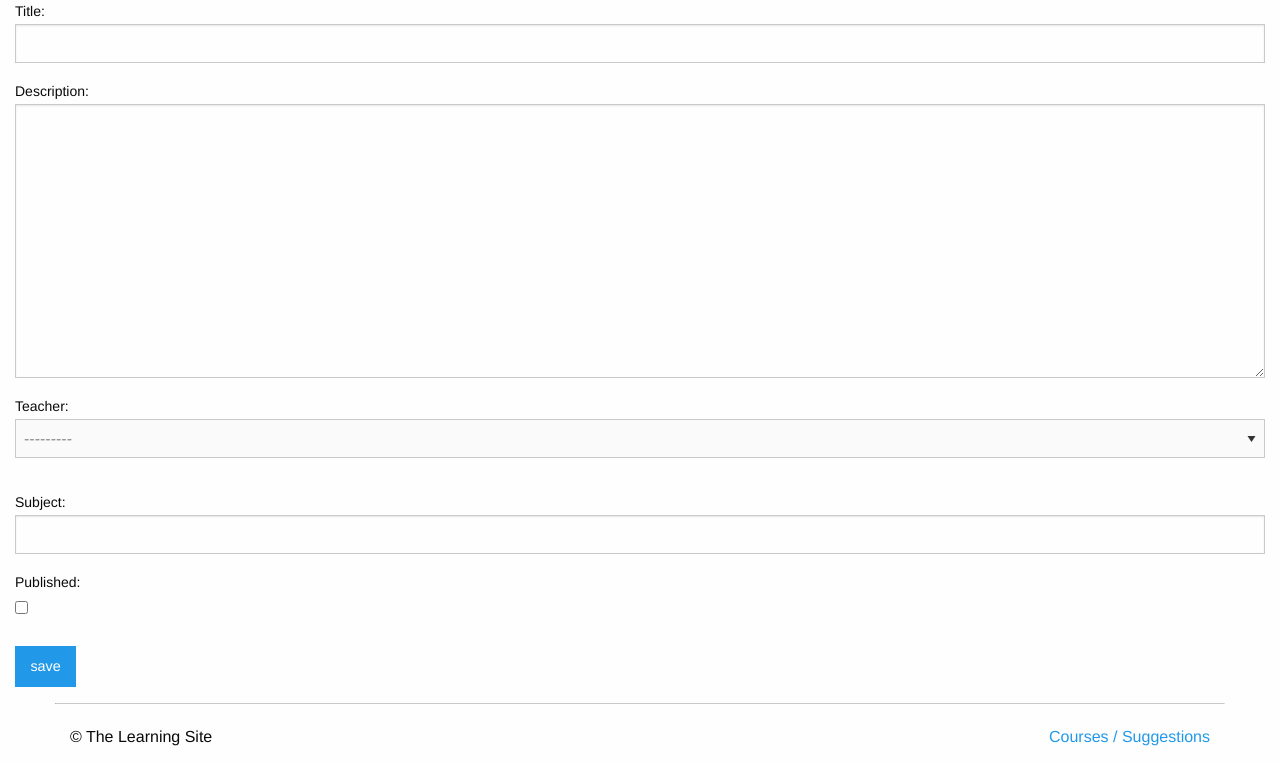
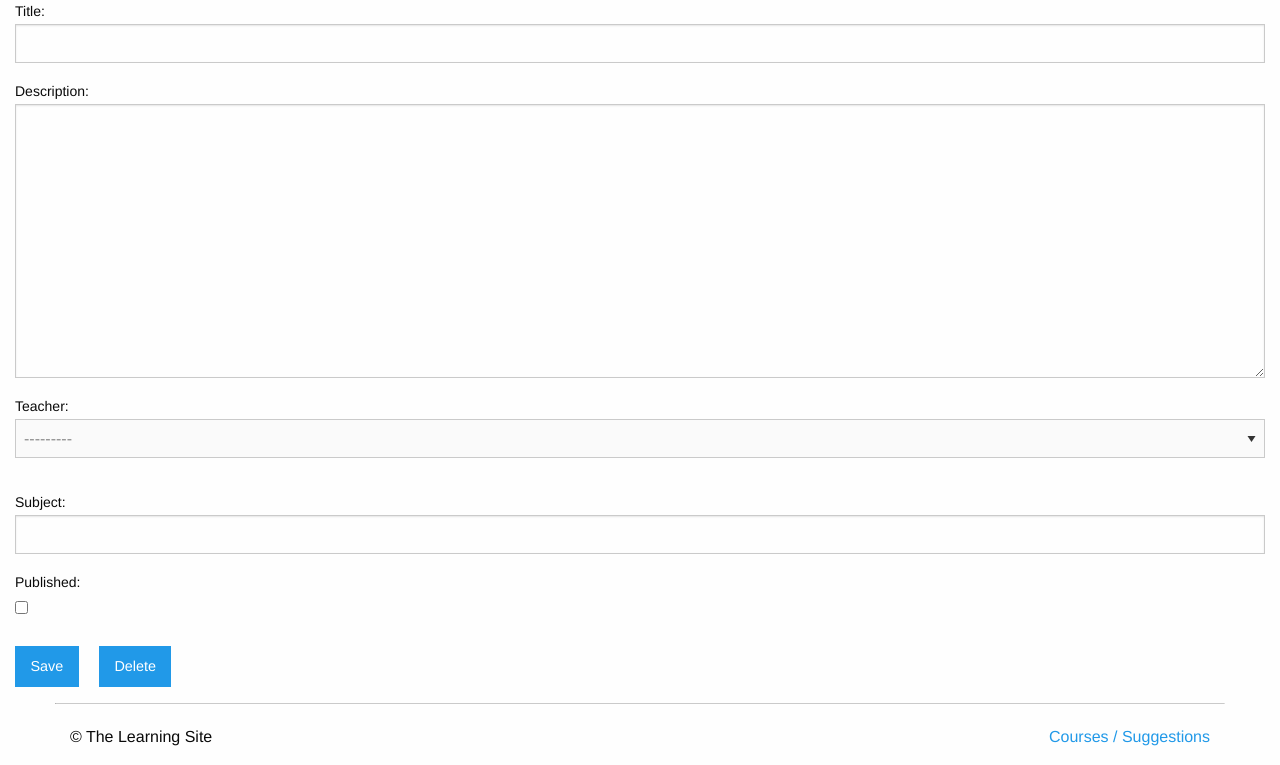
Before and after one commit to PatrickBluth/learning_site, a Django app: page /courses/create_course/ in a window 1280 px wide. Shown: the part 181-946 px from the top of the page. Run offline with Django 3.2, Linux system fonts and the light colour scheme; a user stored in the database is signed in; data comes from the database, SQL or seed files in the repository; both versions use the stored data as it was after the commit.

Commit message:
added delete button to course edit

```diff
--- a/courses/models.py
+++ b/courses/models.py
@@ -78,7 +78,8 @@ class MultipleChoiceQuestion(Question):
 
 
 class TrueFalseQuestion(Question):
-   pass
+    pass
+
 
 class Answer(models.Model):
     question = models.ForeignKey(Question, on_delete=models.CASCADE)
--- a/courses/templates/courses/course_form.html
+++ b/courses/templates/courses/course_form.html
@@ -11,7 +11,11 @@
     <form method="POST" action="">
         {% csrf_token %}
         {{ form.as_p }}
-        <input type="submit" class="button" value="save">
+        <input type="submit" class="button" name='course_save' value="Save">
+        <input  type="submit" class="button" name='course_delete' value="Delete">
+
     </form>
+
+
 </div>
 {% endblock %}
--- a/courses/views.py
+++ b/courses/views.py
@@ -5,6 +5,7 @@ from django.contrib.auth.decorators import login_required
 from django.http import HttpResponseRedirect
 from django.shortcuts import get_object_or_404, render
 from django.urls import reverse
+from django.views.generic.edit import DeleteView
 
 from . import models, forms
 
@@ -56,12 +57,23 @@ def course_edit(request, course_pk):
 
     if request.method == 'POST':
         form = forms.CourseForm(instance=course, data=request.POST)
-        if form.is_valid():
-            course = form.save(commit=False)
-            form.save()
-            messages.success(request, 'Updated {}'.format(form.cleaned_data['title']))
-            return HttpResponseRedirect(course.get_absolute_url())
+        if 'course_save' in form.data:
+            if form.is_valid():
+                course = form.save(commit=False)
+                form.save()
+                messages.success(request, 'Updated {}'.format(form.cleaned_data['title']))
+                return HttpResponseRedirect(course.get_absolute_url())
+        elif 'course_delete' in form.data:
+            messages.success(request, 'Deleted Course: {}'.format(course.title))
+            course.delete()
+            return HttpResponseRedirect(reverse('courses:course_list'))
     return render(request, 'courses/course_form.html', {'form': form, 'course': course })
+
+
+@login_required
+def course_delete(DeleteView):
+    model = models.Course
+    success_url = reverse('courses:course_list')
 
 
 @login_required
```
Also changed, not shown: db.sqlite3.
